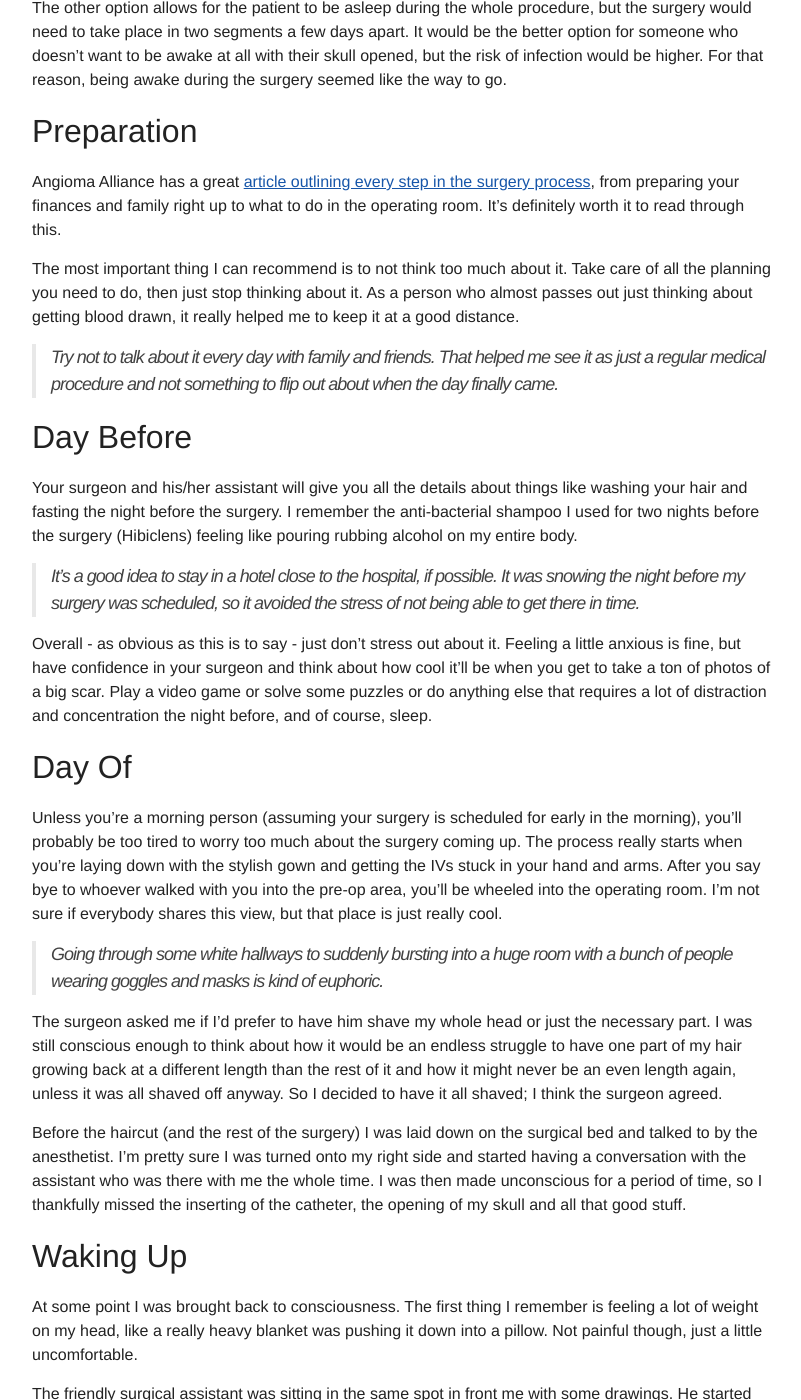
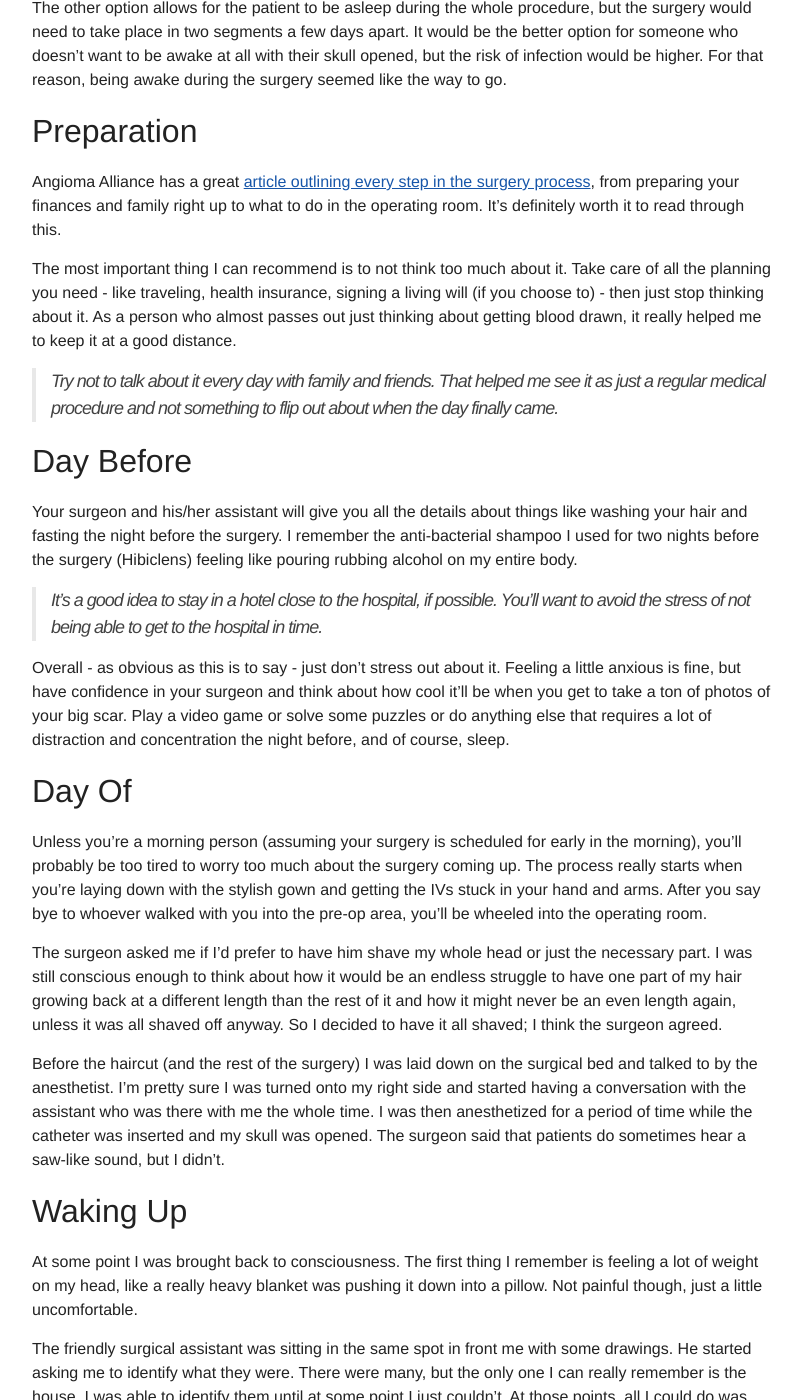
Before and after one commit to ajsaucier/ajsaucier.github.io, a Jekyll site: the page built from _posts/2019-02-07-a-look-back-on-brain-surgery.md, in a window 1280 px wide and 1400 px high, scrolled down 780 px. Shown: the whole window, without its empty margins (238-1039 px from the left). Built offline with Jekyll 4.4.1, drawn with Linux system fonts in a browser that asks for light colours.

Commit message:
Update Post “2019-02-07-a-look-back-on-brain-surgery”

```diff
--- a/_posts/2019-02-07-a-look-back-on-brain-surgery.md
+++ b/_posts/2019-02-07-a-look-back-on-brain-surgery.md
@@ -30,7 +30,7 @@ The other option allows for the patient to be asleep during the whole procedure,
 
 Angioma Alliance has a great [article outlining every step in the surgery process](http://angioma.org/pages.aspx?content=77&id=67), from preparing your finances and family right up to what to do in the operating room. It's definitely worth it to read through this.
 
-The most important thing I can recommend is to not think too much about it. Take care of all the planning you need to do, then just stop thinking about it. As a person who almost passes out just thinking about getting blood drawn, it really helped me to keep it at a good distance.
+The most important thing I can recommend is to not think too much about it. Take care of all the planning you need - like traveling, health insurance, signing a living will (if you choose to) - then just stop thinking about it. As a person who almost passes out just thinking about getting blood drawn, it really helped me to keep it at a good distance.
 
 > Try not to talk about it every day with family and friends. That helped me see it as just a regular medical procedure and not something to flip out about when the day finally came.
 
@@ -38,19 +38,17 @@ The most important thing I can recommend is to not think too much about it. Take
 
 Your surgeon and his/her assistant will give you all the details about things like washing your hair and fasting the night before the surgery. I remember the anti-bacterial shampoo I used for two nights before the surgery (Hibiclens) feeling like pouring rubbing alcohol on my entire body.
 
-> It's a good idea to stay in a hotel close to the hospital, if possible. It was snowing the night before my surgery was scheduled, so it avoided the stress of not being able to get there in time.
+> It's a good idea to stay in a hotel close to the hospital, if possible. You'll want to avoid the stress of not being able to get to the hospital in time.
 
-Overall - as obvious as this is to say - just don't stress out about it. Feeling a little anxious is fine, but have confidence in your surgeon and think about how cool it'll be when you get to take a ton of photos of a big scar. Play a video game or solve some puzzles or do anything else that requires a lot of distraction and concentration the night before, and of course, sleep.
+Overall - as obvious as this is to say - just don't stress out about it. Feeling a little anxious is fine, but have confidence in your surgeon and think about how cool it'll be when you get to take a ton of photos of your big scar. Play a video game or solve some puzzles or do anything else that requires a lot of distraction and concentration the night before, and of course, sleep.
 
 ## Day Of
 
-Unless you're a morning person (assuming your surgery is scheduled for early in the morning), you'll probably be too tired to worry too much about the surgery coming up. The process really starts when you're laying down with the stylish gown and getting the IVs stuck in your hand and arms. After you say bye to whoever walked with you into the pre-op area, you'll be wheeled into the operating room. I'm not sure if everybody shares this view, but that place is just really cool.
-
-> Going through some white hallways to suddenly bursting into a huge room with a bunch of people wearing goggles and masks is kind of euphoric.
+Unless you're a morning person (assuming your surgery is scheduled for early in the morning), you'll probably be too tired to worry too much about the surgery coming up. The process really starts when you're laying down with the stylish gown and getting the IVs stuck in your hand and arms. After you say bye to whoever walked with you into the pre-op area, you'll be wheeled into the operating room.
 
 The surgeon asked me if I'd prefer to have him shave my whole head or just the necessary part. I was still conscious enough to think about how it would be an endless struggle to have one part of my hair growing back at a different length than the rest of it and how it might never be an even length again, unless it was all shaved off anyway. So I decided to have it all shaved; I think the surgeon agreed.
 
-Before the haircut (and the rest of the surgery) I was laid down on the surgical bed and talked to by the anesthetist. I'm pretty sure I was turned onto my right side and started having a conversation with the assistant who was there with me the whole time. I was then made unconscious for a period of time, so I thankfully missed the inserting of the catheter, the opening of my skull and all that good stuff.
+Before the haircut (and the rest of the surgery) I was laid down on the surgical bed and talked to by the anesthetist. I'm pretty sure I was turned onto my right side and started having a conversation with the assistant who was there with me the whole time. I was then anesthetized for a period of time while the catheter was inserted and my skull was opened. The surgeon said that patients do sometimes hear a saw-like sound, but I didn't.
 
 ## Waking Up
 
```
